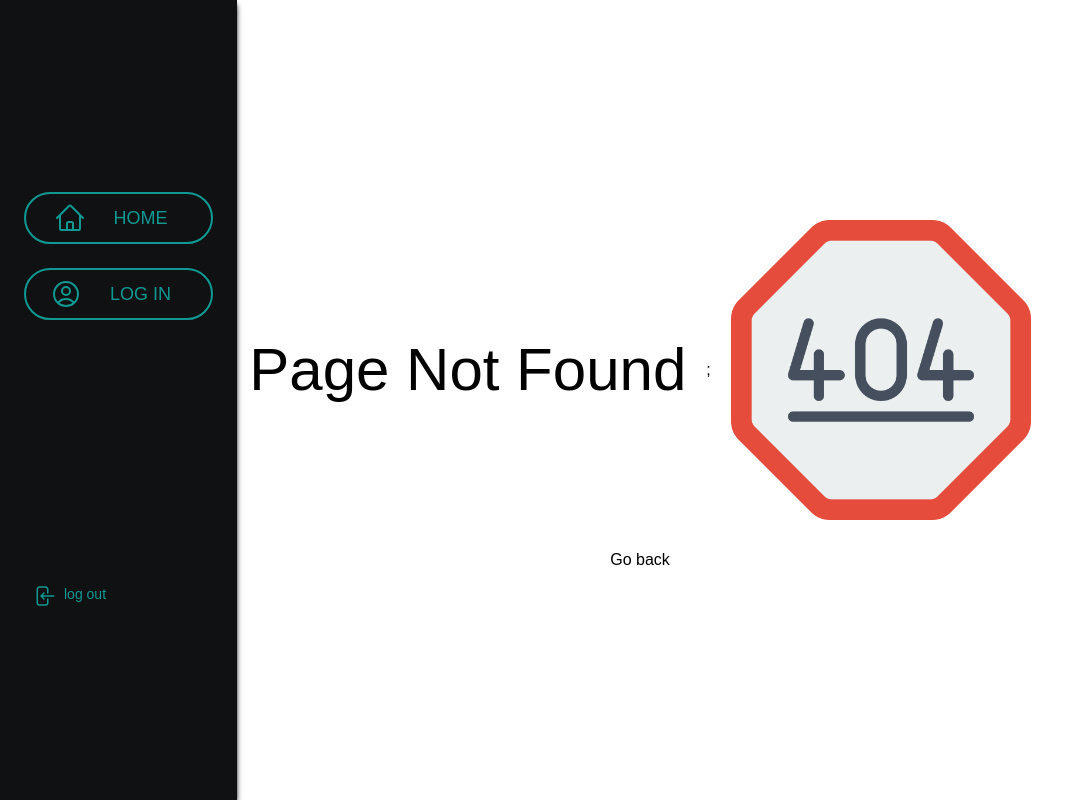
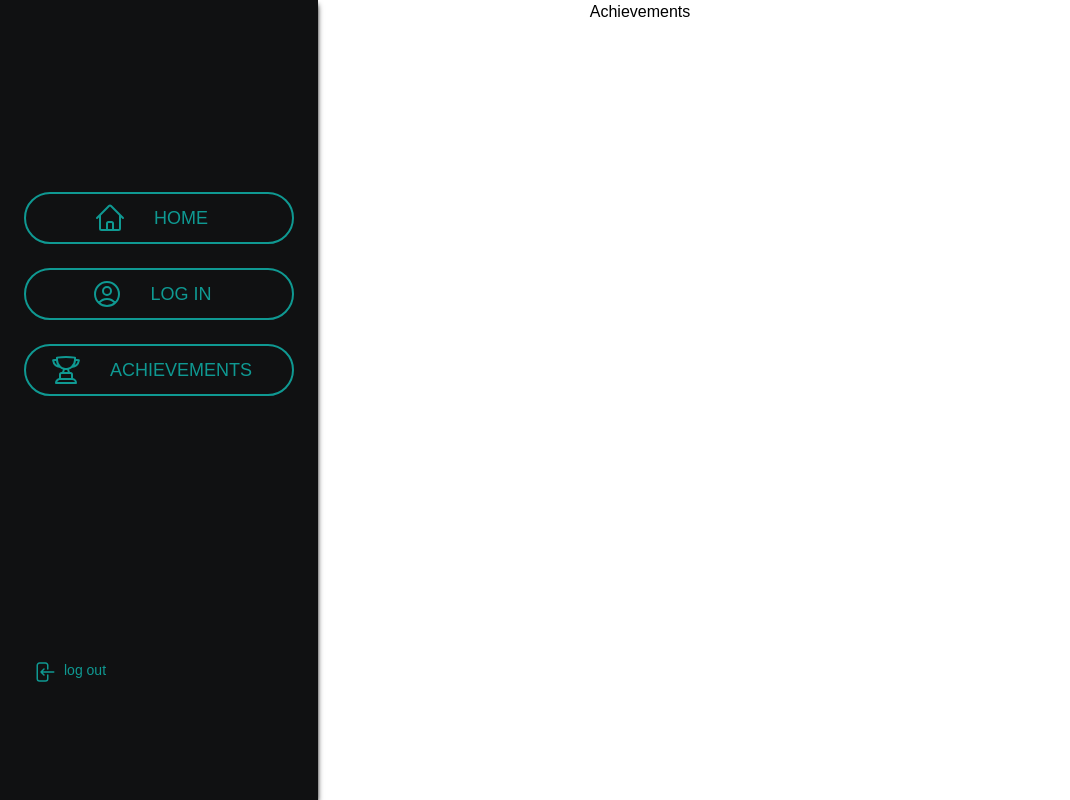
Before and after one commit to g-120902/web-app, a Next.js app: page /en/achievements in a window 1280 px wide. Before the commit this address had no page. Shown: the whole page, without its empty margins (0-1070 px from the left). Built offline with nearby package versions, Linux system fonts and the light colour scheme.

Commit message:
added achivements page

```diff
--- /dev/null
+++ b/src/app/[locale]/achievements/page.tsx
@@ -0,0 +1,6 @@
+
+export default function LogIn(): JSX.Element {
+    return (
+      <div className="flex w-full h-full justify-center" >Achievements</div>
+    )
+  }
--- a/src/components/SideBar/index.tsx
+++ b/src/components/SideBar/index.tsx
@@ -1,7 +1,7 @@
 'use client'
 
 import { motion } from 'framer-motion';
-import { HomeIcon, UserCircleIcon, ArrowLeftEndOnRectangleIcon } from '@heroicons/react/24/outline';
+import { HomeIcon, UserCircleIcon, ArrowLeftEndOnRectangleIcon, TrophyIcon } from '@heroicons/react/24/outline';
 import { useMediaQuery } from 'react-responsive';
 import { useEffect, useState } from 'react';
 import SidebarItem from './SideBarItem';
@@ -61,6 +61,14 @@ export default function SideBar(): JSX.Element {
                             isLargeScreen={isLargeScreen}
                         />
                     </Link>
+                    <Link href={"/achievements"}>
+                        <SidebarItem
+                            icon={<TrophyIcon className="h-8 w-8" />}
+                            text={t("achievements")}
+                            isHovered={isHovered}
+                            isLargeScreen={isLargeScreen}
+                        />
+                    </Link>
                     <div
                         className='whitespace-nowrap flex gap-2 text-sm text-neon hover:text-bubblegum cursor-pointer ml-2 mt-60'
                         onClick={logOut}>
--- a/src/i18n/lang/en.json
+++ b/src/i18n/lang/en.json
@@ -6,6 +6,7 @@
     "side-bar": {
       "home": "home",
       "login": "log in",
-      "logout": "log out"
+      "logout": "log out",
+      "achievements": "achievements"
     }
 }
--- a/src/i18n/lang/fr.json
+++ b/src/i18n/lang/fr.json
@@ -6,7 +6,8 @@
     "side-bar": {
       "home": "accueil",
       "login": "se connecter",
-      "logout":"se deconnecter"
+      "logout":"se deconnecter",
+      "achievements": "exploits"
 
     }
 }
```
